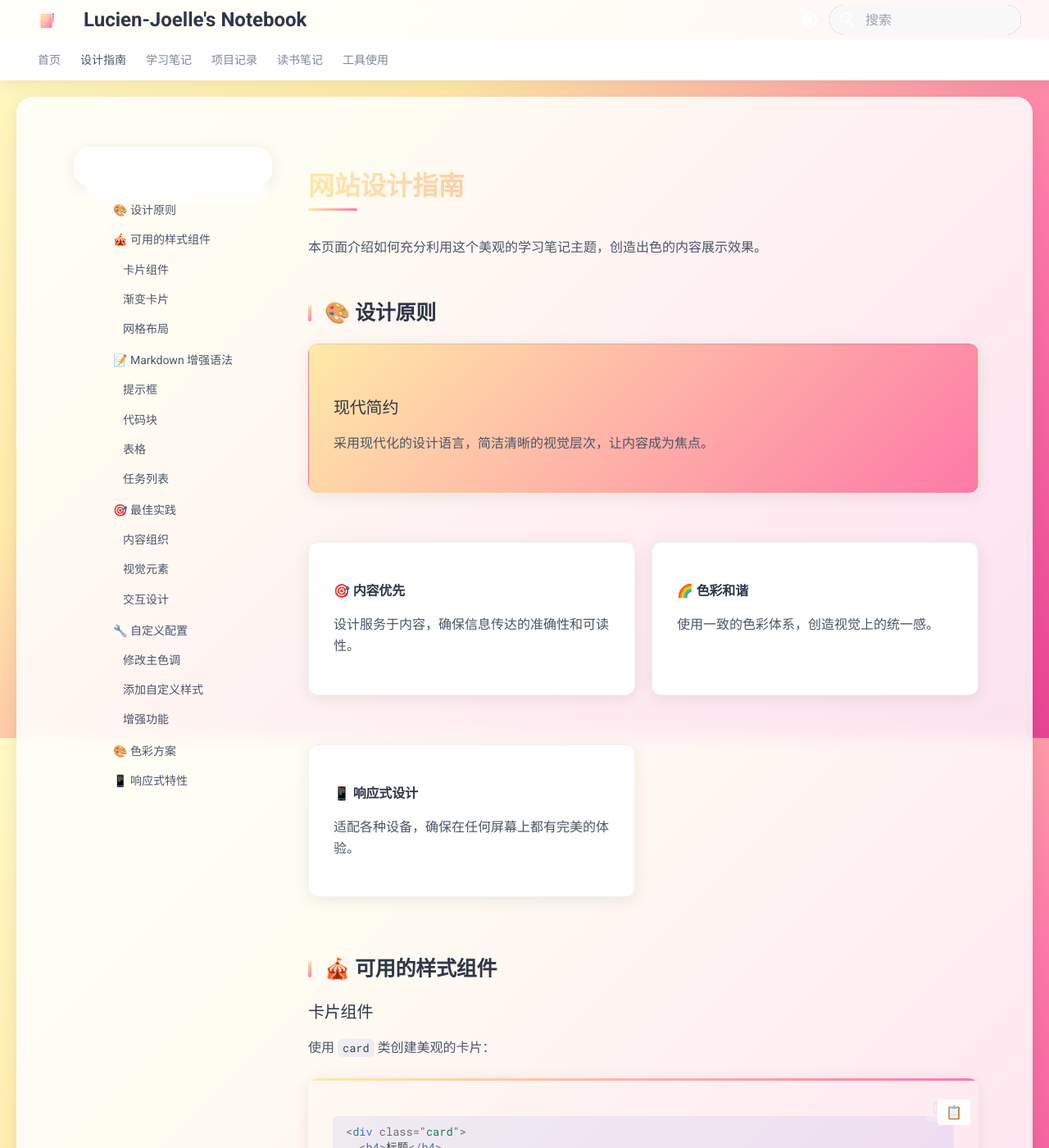
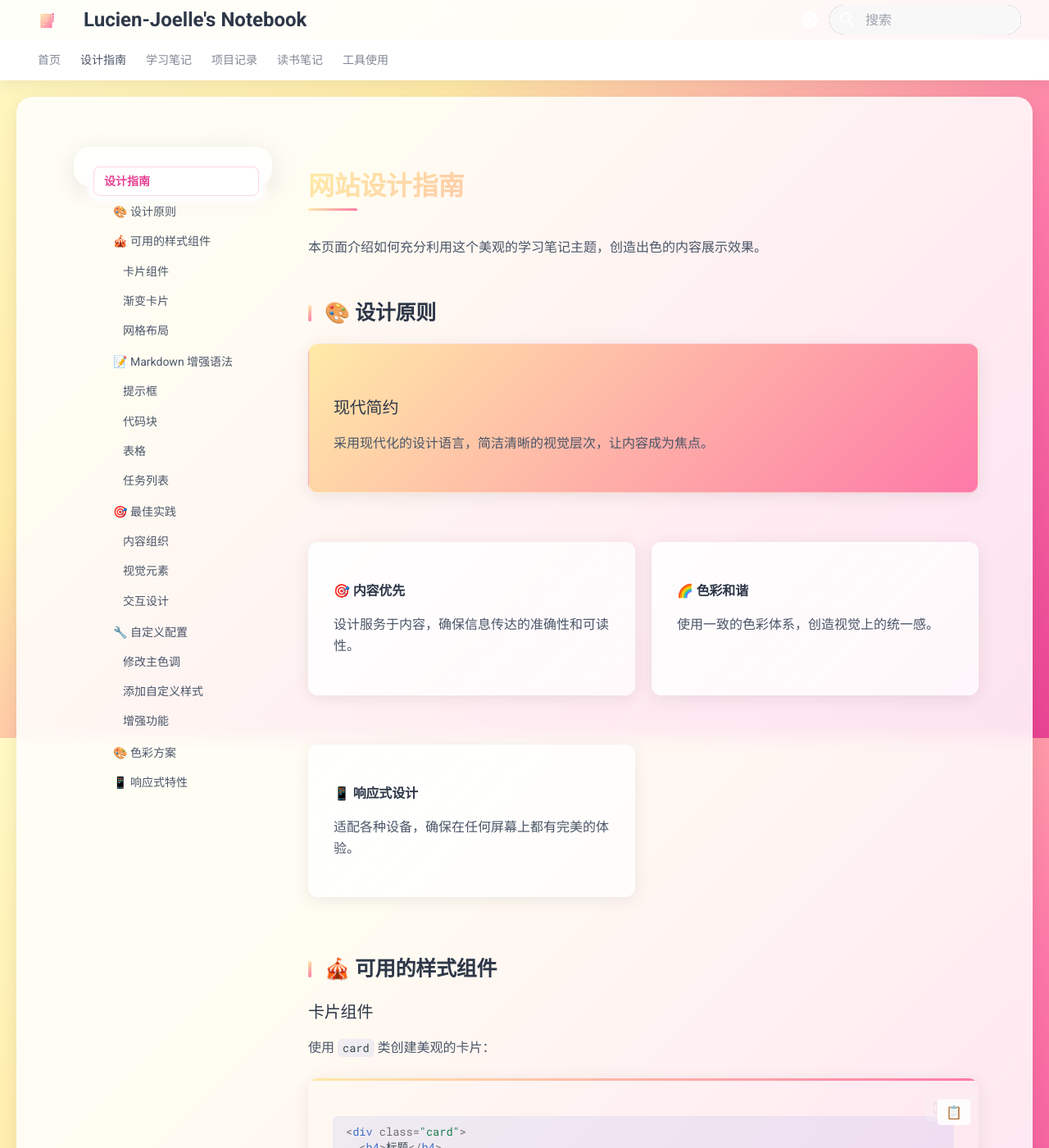
Before and after one commit to Lucien-Joelle/notebook, an MkDocs documentation site: the page built from docs/设计指南.md, in a window 1280 px wide and 1400 px high. Shown: the whole window at 82% size. Built offline with MkDocs 1.6.1 and Material for MkDocs 9.7.7, drawn with Linux system fonts in a browser that asks for light colours; the version menu is left out.

Commit message:
深度优化侧边栏设计：去掉深色背景，使用透明毛玻璃效果，优化选中状态

```diff
--- a/docs/stylesheets/extra.css
+++ b/docs/stylesheets/extra.css
@@ -94,25 +94,41 @@
 
 /* 侧边栏美化 */
 .md-sidebar {
-  background: rgba(255,255,255,0.9);
-  backdrop-filter: blur(15px);
+  background: rgba(255,255,255,0.6);
+  backdrop-filter: blur(20px);
   border-radius: 20px;
   margin: 1rem;
-  box-shadow: var(--shadow-light);
-  border: 1px solid rgba(255, 255, 255, 0.3);
+  box-shadow: 0 8px 32px rgba(0,0,0,0.1);
+  border: 1px solid rgba(255, 255, 255, 0.4);
 }
 
 .md-sidebar--primary {
-  background: rgba(255,255,255,0.9);
+  background: rgba(255,255,255,0.6);
+  backdrop-filter: blur(20px);
 }
 
 .md-sidebar--secondary {
-  background: rgba(255,255,255,0.9);
+  background: rgba(255,255,255,0.6);
+  backdrop-filter: blur(20px);
 }
 
 .md-nav__title {
   font-weight: 600;
   color: #2d3748 !important;
+  background: transparent !important;
+  padding: 1rem !important;
+}
+
+.md-nav__title--site {
+  background: transparent !important;
+}
+
+.md-nav {
+  background: transparent !important;
+}
+
+.md-nav--primary {
+  background: transparent !important;
 }
 
 .md-nav__item .md-nav__link {
@@ -130,9 +146,10 @@
 }
 
 .md-nav__item .md-nav__link--active {
-  background: var(--gradient-primary);
-  color: white !important;
-  font-weight: 500;
+  background: rgba(253, 121, 168, 0.2);
+  color: #e84393 !important;
+  font-weight: 600;
+  border: 1px solid rgba(253, 121, 168, 0.3);
 }
 
 /* 内容区域美化 */
@@ -270,11 +287,11 @@
 }
 
 .md-typeset .admonition.success {
-  background: linear-gradient(135deg, rgba(76, 175, 80, 0.1) 0%, rgba(102, 187, 106, 0.1) 100%);
+  background: linear-gradient(135deg, rgba(76, 175, 80, 0.1) 0%, rgba(129, 199, 132, 0.1) 100%);
 }
 
 .md-typeset .admonition.success:before {
-  background: var(--gradient-success);
+  background: linear-gradient(135deg, #4caf50 0%, #81c784 100%);
 }
 
 /* 表格美化 */
@@ -282,7 +299,7 @@
   border-radius: var(--border-radius);
   overflow: hidden;
   box-shadow: var(--shadow-light);
-  margin: 2em 0;
+  border: none;
 }
 
 .md-typeset table:not([class]) th {
@@ -304,10 +321,10 @@
 /* 按钮美化 */
 .md-typeset .md-button {
   background: var(--gradient-primary);
+  color: white;
   border: none;
-  border-radius: 8px;
-  color: white;
-  padding: 0.7rem 1.5rem;
+  border-radius: 25px;
+  padding: 0.8rem 2rem;
   font-weight: 500;
   transition: var(--transition-smooth);
   box-shadow: var(--shadow-light);
@@ -331,18 +348,18 @@
 }
 
 .md-search__input::placeholder {
-  color: rgba(0,0,0,0.6);
+  color: rgba(0,0,0,0.5);
 }
 
 /* 卡片样式 */
 .card {
-  background: white;
+  background: linear-gradient(135deg, rgba(255,255,255,0.9) 0%, rgba(255,255,255,0.7) 100%);
   border-radius: var(--border-radius);
-  box-shadow: var(--shadow-light);
   padding: 1.5rem;
   margin: 1rem 0;
+  box-shadow: var(--shadow-light);
   transition: var(--transition-smooth);
-  border: 1px solid rgba(0,0,0,0.05);
+  border: 1px solid rgba(255,255,255,0.3);
 }
 
 .card:hover {
@@ -363,17 +380,18 @@
 .md-tag {
   background: var(--gradient-primary);
   color: white;
-  border-radius: 20px;
-  padding: 0.3rem 1rem;
+  border-radius: 15px;
+  padding: 0.3rem 0.8rem;
   font-size: 0.8rem;
   font-weight: 500;
-  box-shadow: var(--shadow-light);
   transition: var(--transition-smooth);
+  border: none;
+  margin: 0.2rem;
 }
 
 .md-tag:hover {
-  transform: translateY(-1px);
-  box-shadow: var(--shadow-medium);
+  transform: scale(1.05);
+  box-shadow: var(--shadow-light);
 }
 
 /* 图片美化 */
@@ -680,3 +698,56 @@
 .md-search__input::placeholder {
   color: #9ca3af !important;
 }
+
+/* 侧边栏深度优化 - 确保所有元素透明背景 */
+.md-sidebar__inner {
+  background: transparent !important;
+}
+
+.md-nav__list {
+  background: transparent !important;
+}
+
+.md-nav__item {
+  background: transparent !important;
+}
+
+.md-nav__item--nested {
+  background: transparent !important;
+}
+
+.md-nav__source {
+  background: transparent !important;
+}
+
+/* 确保所有可能的深色背景都被覆盖 */
+[data-md-level="0"] .md-nav__title {
+  background: transparent !important;
+}
+
+[data-md-level="1"] .md-nav__title {
+  background: transparent !important;
+}
+
+.md-nav__title--active {
+  background: transparent !important;
+}
+
+/* 移除可能存在的Material主题默认样式 */
+.md-nav__title[for="__drawer"] {
+  background: transparent !important;
+}
+
+.md-nav__title[for="__search"] {
+  background: transparent !important;
+}
+
+/* 侧边栏内容区域优化 */
+.md-sidebar .md-sidebar__scrollwrap {
+  background: transparent !important;
+}
+
+.md-overlay {
+  background: rgba(255, 255, 255, 0.3) !important;
+  backdrop-filter: blur(10px) !important;
+}
```
